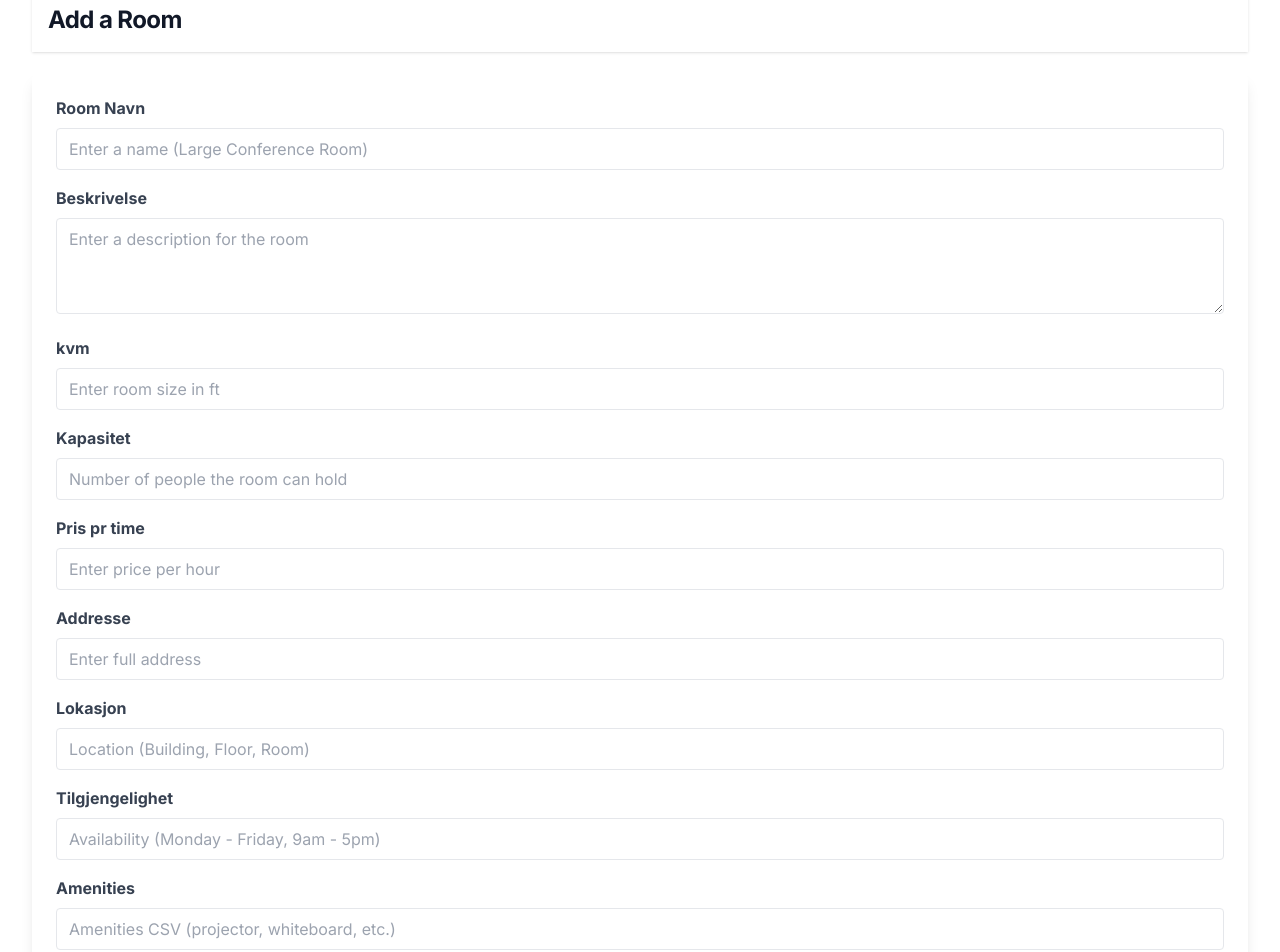
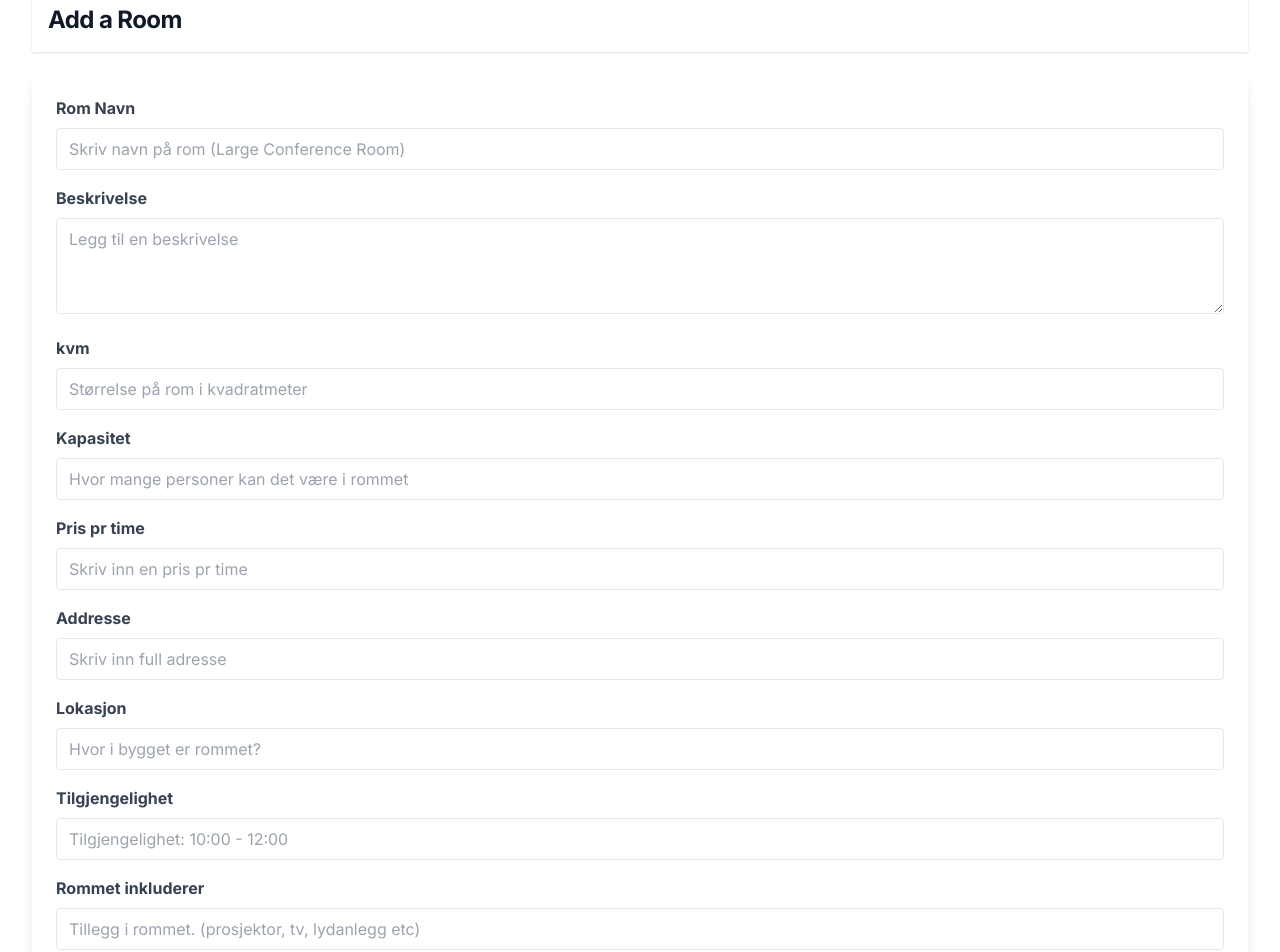
Before and after one commit to Jotun-Utvikling-AS/jotunbooking, a Next.js app: page /rooms/add in a window 1280 px wide. Shown: the part 100-1052 px from the top of the page. Built offline with nearby package versions, Linux system fonts and the light colour scheme; no server answers.

Commit message:
:art: Fix spelling for add room card

```diff
--- a/app/bookings/page.jsx
+++ b/app/bookings/page.jsx
@@ -1,15 +1,15 @@
-import Heading from '@/components/Heading';
-import BookedRoomCard from '@/components/BookedRoomCard';
-import getMyBookings from '../actions/getMyBookings';
+import Heading from "@/components/Heading";
+import BookedRoomCard from "@/components/BookedRoomCard";
+import getMyBookings from "../actions/getMyBookings";
 
 const BookingsPage = async () => {
   const bookings = await getMyBookings();
 
   return (
     <>
-      <Heading title='My Bookings' />
+      <Heading title='Mine Bookinger' />
       {bookings.length === 0 ? (
-        <p className='text-gray-600 mt-4'>You have no bookings</p>
+        <p className='text-gray-600 mt-4'>Du har ingen bookinger</p>
       ) : (
         bookings.map((booking) => (
           <BookedRoomCard key={booking.$id} booking={booking} />
--- a/app/rooms/add/page.jsx
+++ b/app/rooms/add/page.jsx
@@ -28,14 +28,14 @@ const AddRoomPage = () => {
             <label
               htmlFor='name'
               className='block text-gray-700 font-bold mb-2'>
-              Room Navn
+              Rom Navn
             </label>
             <input
               type='text'
               id='name'
               name='name'
               className='border rounded w-full py-2 px-3'
-              placeholder='Enter a name (Large Conference Room)'
+              placeholder='Skriv navn på rom (Large Conference Room)'
               required
             />
           </div>
@@ -50,7 +50,7 @@ const AddRoomPage = () => {
               id='description'
               name='description'
               className='border rounded w-full h-24 py-2 px-3'
-              placeholder='Enter a description for the room'
+              placeholder='Legg til en beskrivelse'
               required></textarea>
           </div>
 
@@ -65,7 +65,7 @@ const AddRoomPage = () => {
               id='sqft'
               name='sqft'
               className='border rounded w-full py-2 px-3'
-              placeholder='Enter room size in ft'
+              placeholder='Størrelse på rom i kvadratmeter'
               required
             />
           </div>
@@ -81,7 +81,7 @@ const AddRoomPage = () => {
               id='capacity'
               name='capacity'
               className='border rounded w-full py-2 px-3'
-              placeholder='Number of people the room can hold'
+              placeholder='Hvor mange personer kan det være i rommet'
               required
             />
           </div>
@@ -97,7 +97,7 @@ const AddRoomPage = () => {
               id='price_per_hour'
               name='price_per_hour'
               className='border rounded w-full py-2 px-3'
-              placeholder='Enter price per hour'
+              placeholder='Skriv inn en pris pr time'
               required
             />
           </div>
@@ -113,7 +113,7 @@ const AddRoomPage = () => {
               id='address'
               name='address'
               className='border rounded w-full py-2 px-3'
-              placeholder='Enter full address'
+              placeholder='Skriv inn full adresse'
               required
             />
           </div>
@@ -129,7 +129,7 @@ const AddRoomPage = () => {
               id='location'
               name='location'
               className='border rounded w-full py-2 px-3'
-              placeholder='Location (Building, Floor, Room)'
+              placeholder='Hvor i bygget er rommet?'
               required
             />
           </div>
@@ -145,7 +145,7 @@ const AddRoomPage = () => {
               id='availability'
               name='availability'
               className='border rounded w-full py-2 px-3'
-              placeholder='Availability (Monday - Friday, 9am - 5pm)'
+              placeholder='Tilgjengelighet: 10:00 - 12:00'
               required
             />
           </div>
@@ -154,14 +154,14 @@ const AddRoomPage = () => {
             <label
               htmlFor='amenities'
               className='block text-gray-700 font-bold mb-2'>
-              Amenities
+              Rommet inkluderer
             </label>
             <input
               type='text'
               id='amenities'
               name='amenities'
               className='border rounded w-full py-2 px-3'
-              placeholder='Amenities CSV (projector, whiteboard, etc.)'
+              placeholder='Tillegg i rommet. (prosjektor, tv, lydanlegg etc)'
               required
             />
           </div>
--- a/app/rooms/my/page.jsx
+++ b/app/rooms/my/page.jsx
@@ -7,7 +7,7 @@ const MyRoomsPage = async () => {
 
   return (
     <>
-      <Heading title='My Rooms' />
+      <Heading title='Mine rom' />
       {rooms.length > 0 ? (
         rooms.map((room) => <MyRoomCard key={room.$id} room={room} />)
       ) : (
--- a/components/Header.jsx
+++ b/components/Header.jsx
@@ -33,7 +33,7 @@ const Header = () => {
               <Image
                 className='h-12 w-12'
                 src={logo}
-                alt='Bookit'
+                alt='Jotun'
                 priority={true}
               />
             </Link>
```
